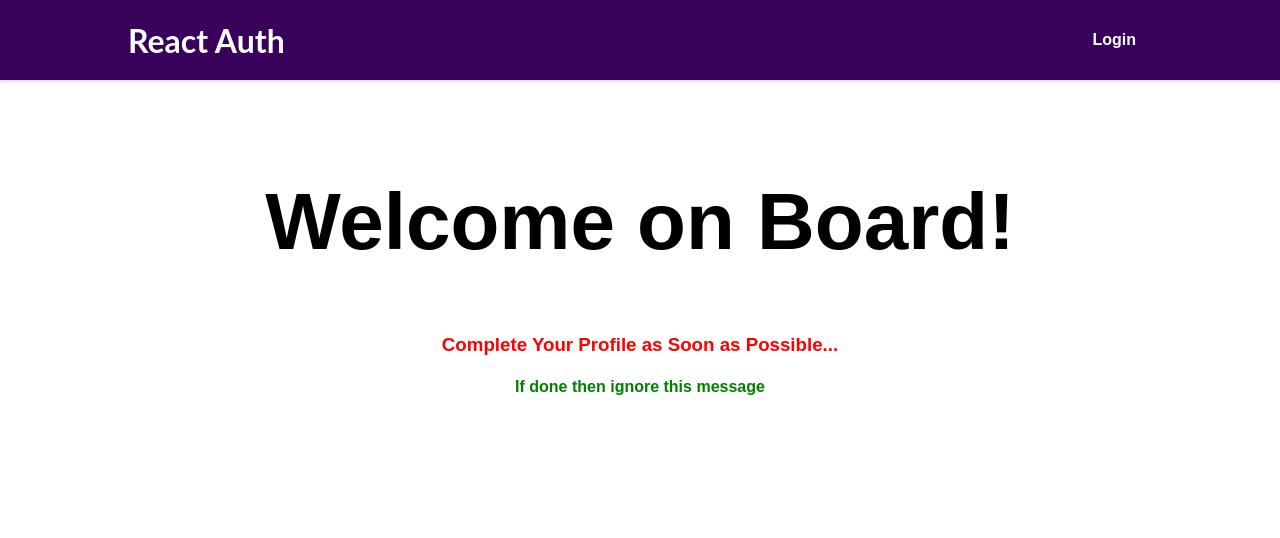
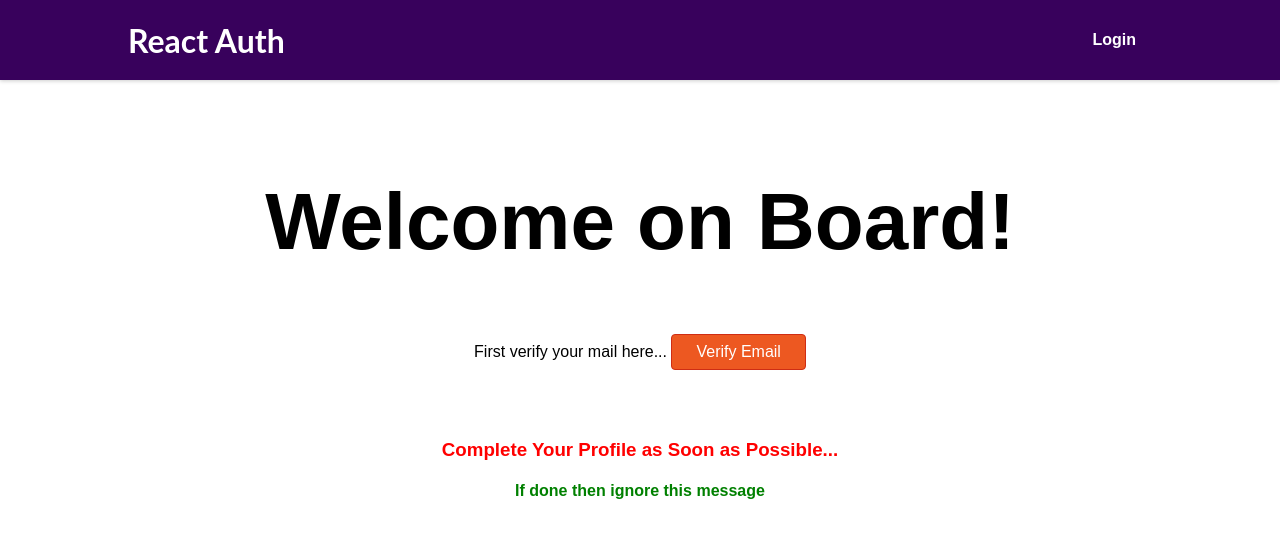
Before and after one commit to chagasingh/expense-tracker, a React (Create React App) app: page /home in a window 1280 px wide. Shown: the top 538 px of the page. Built offline with nearby package versions, Linux system fonts and the light colour scheme; no server answers.

Commit message:
verification email added

```diff
--- a/src/components/StartingPage/StartingPageContent.js
+++ b/src/components/StartingPage/StartingPageContent.js
@@ -1,13 +1,19 @@
+import { Fragment } from 'react';
+import VerifyEmailForm from '../VerifyEmail/VerifyEmailForm';
 import classes from './StartingPageContent.module.css';
 
 const StartingPageContent = () => {
 
   return (
+    <Fragment>
     <section className={classes.starting}>
       <h1>Welcome on Board!</h1>
+      <VerifyEmailForm/><br/>
       <h3>Complete Your Profile as Soon as Possible...</h3>
       <h4>If done then ignore this message</h4>
     </section>
+
+    </Fragment>
   );
 };
 
--- /dev/null
+++ b/src/components/VerifyEmail/VerifyEmailForm.js
@@ -0,0 +1,60 @@
+import { Fragment,useRef,useContext } from "react";
+import AuthContext from "../../store/auth-context";
+import classes from './VerifyEmailForm.module.css'
+
+const VerifyEmailForm=()=>{
+
+    // const emailInputRef=useRef();
+    const AuthCtx=useContext(AuthContext);
+
+    const submitHandler=(event)=>{
+      event.preventDefault();
+
+    // const enteredEmail=emailInputRef.current.value;
+
+      fetch("https://identitytoolkit.googleapis.com/v1/accounts:sendOobCode?key=AIzaSyCdVdERwY8R0pWYqhtuP3-j712UDKCGo78",
+      {
+        method: 'POST',
+        body: JSON.stringify({
+          idToken: AuthCtx.token,
+          requestType:"VERIFY_EMAIL"
+        }),
+        headers: {
+          'Content-Type': "application/json",
+        },
+      }
+      )
+      .then((res) => {
+        if (res.ok) {
+          return res.json();
+        } else {
+          return res.json().then((data) => {
+            let erroMessage = "Authentication failed!";
+            if (data && data.error && data.error.message) {
+              erroMessage = data.error.message;
+            }
+            throw new Error(erroMessage);
+          });
+        }
+      })
+      .then((data) => {
+        console.log("email verification send");
+      })
+      .catch((err) => {
+        alert(err.message);
+      });
+
+    };
+
+    return (
+      <Fragment>
+        <form className={classes.form} onSubmit={submitHandler}>
+          <div className={classes.action}>
+          <label htmlFor="email-verification">First verify your mail here...   </label>
+            <button>Verify Email</button>
+          </div>
+        </form>
+      </Fragment>
+    );
+}
+export default VerifyEmailForm;
--- /dev/null
+++ b/src/components/VerifyEmail/VerifyEmailForm.module.css
@@ -0,0 +1,49 @@
+.form {
+    width: 95%;
+    max-width: 25rem;
+    margin: 2rem auto;
+  }
+
+  .control {
+    margin-bottom: 0.5rem;
+  }
+
+  .control label {
+    font-weight: bold;
+    margin-bottom: 0.5rem;
+    color: #353336;
+    display: block;
+  }
+
+  .control input {
+    display: block;
+    font: inherit;
+    width: 100%;
+    border-radius: 4px;
+    border: 1px solid #38015c;
+    padding: 0.25rem;
+    background-color: #f7f0fa;
+  }
+
+  .action {
+    margin-top: 1.5rem;
+  }
+
+  .action button {
+    font: inherit;
+    cursor: pointer;
+    padding: 0.5rem 1.5rem;
+    border-radius: 4px;
+    background-color: #ed5821;
+    color: white;
+    border: 1px solid #cf2d14;
+  }
+
+  .action button:hover {
+    background-color: #d54908;
+    border-color: #a34d07;
+  }
+
+  .text{
+    text-align: center;
+  }
```
